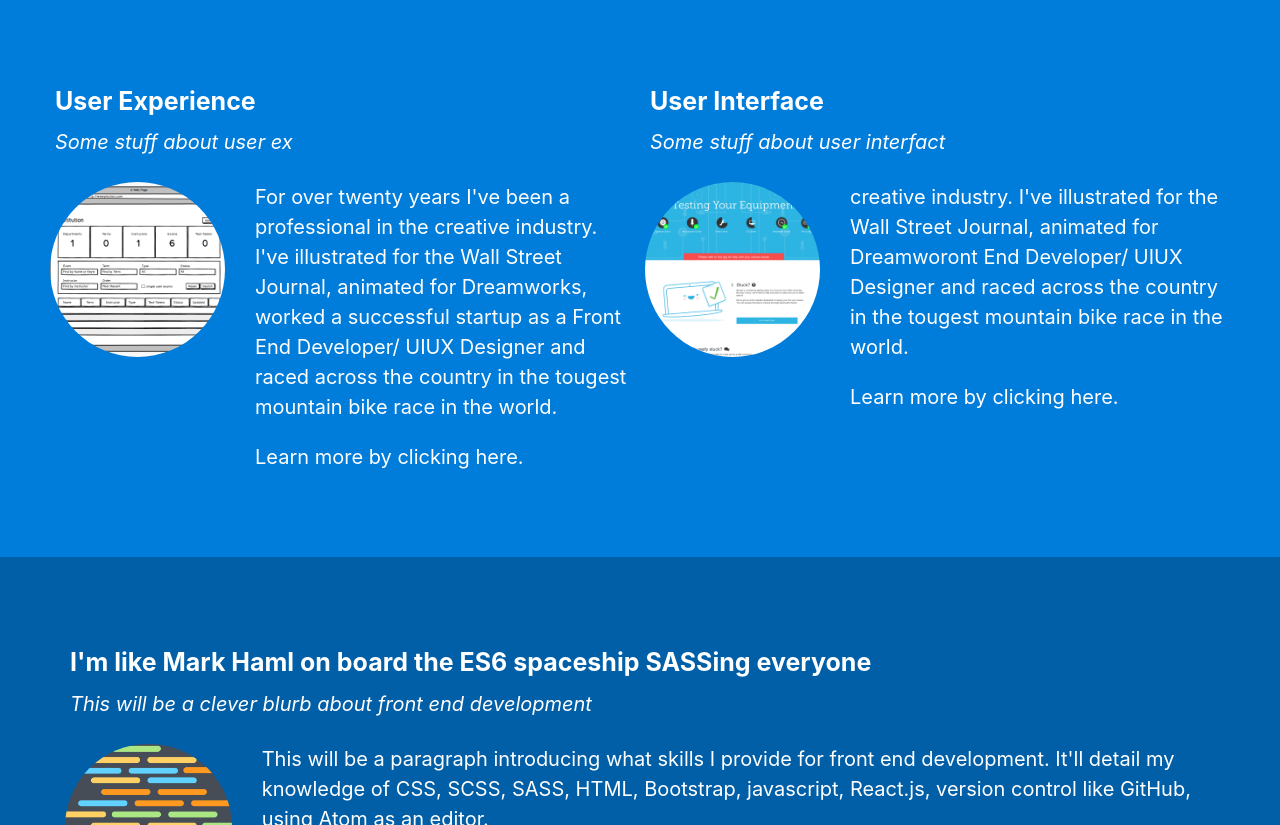
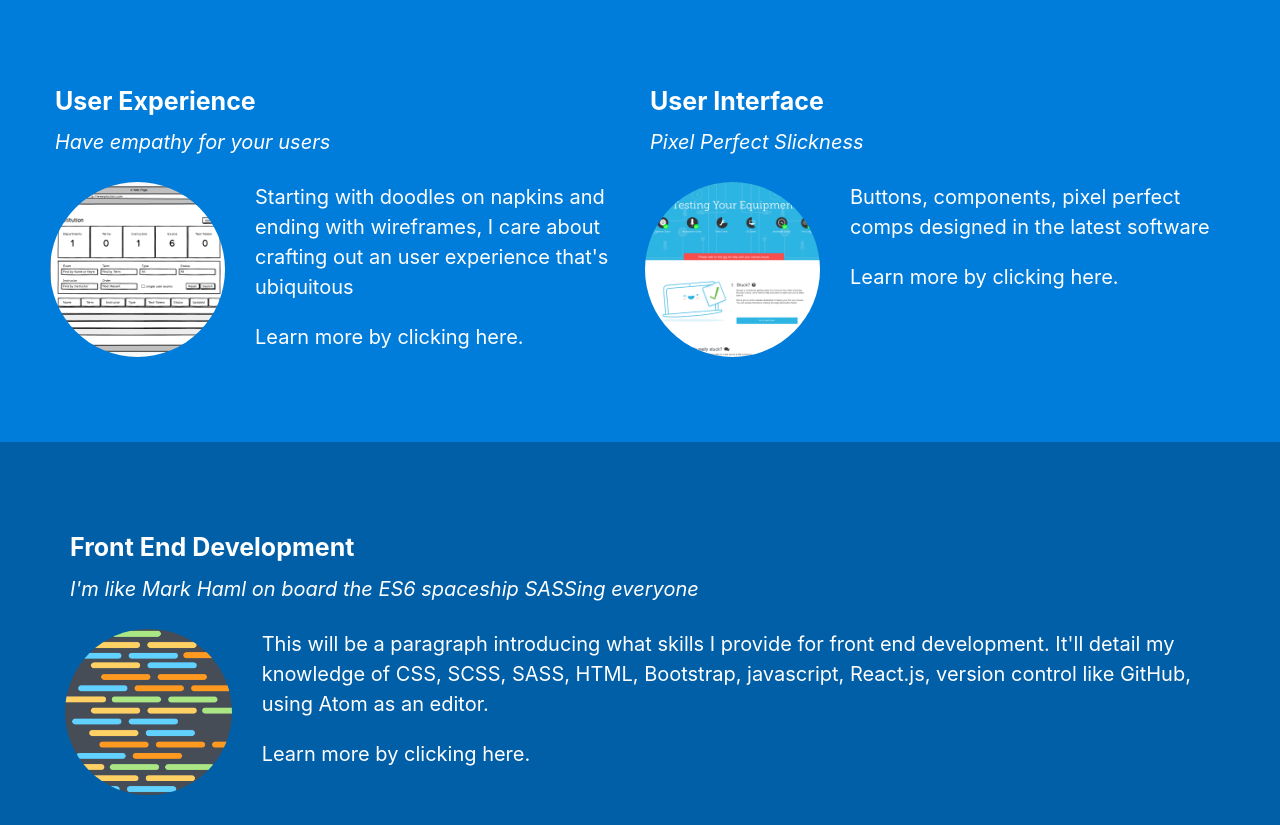
Before and after one commit to sThig/http-sthig.github.io, a Jekyll site: the page built from index.md, in a window 1280 px wide and 900 px high, scrolled down 829 px, cut to the strip 75-900 px from the top of the window. Built offline with Jekyll 4.4.1, drawn with Linux system fonts in a browser that asks for light colours; nearby versions of some CDN libraries; some of the changed text lies outside the part shown.

Commit message:
added in ui information, updated some copy

```diff
--- a/_layouts/home.html
+++ b/_layouts/home.html
@@ -33,9 +33,9 @@ layout: default
        section="code"
        title="UX"
        subtitle="User Experience"
-       blurb="Some stuff about user ex"
+       blurb="Have empathy for your users"
        image="iterations.png"
-       content="For over twenty years I've been a professional in the creative industry. I've illustrated for the Wall Street Journal, animated for Dreamworks, worked a successful startup as a Front End Developer/ UIUX Designer and raced across the country in the tougest mountain bike race in the world."
+       content="Starting with doodles on napkins and ending with wireframes, I care about crafting out an user experience that's ubiquitous"
        linktopage="design-ux.html" %}
   </div>
   <div class="col-lg-6">
@@ -45,8 +45,9 @@ layout: default
        section="code"
        title="UI"
        subtitle="User Interface"
-       blurb="Some stuff about user interfact"
-       image="testitout.png" content="creative industry. I've illustrated for the Wall Street Journal, animated for Dreamworont End Developer/ UIUX Designer and raced across the country in the tougest mountain bike race in the world."
+       blurb="Pixel Perfect Slickness"
+       image="testitout.png"
+       content="Buttons, components, pixel perfect comps designed in the latest software"
        linktopage="design-ui.html" %}
   </div>
 </div>
@@ -58,8 +59,8 @@ layout: default
       paragraph-size="10"
       section="code"
       title="Front End Development"
-      subtitle="I'm like Mark Haml on board the ES6 spaceship SASSing everyone"
-      blurb="This will be a clever blurb about front end development"
+      subtitle="Front End Development"
+      blurb="I'm like Mark Haml on board the ES6 spaceship SASSing everyone"
       image="code-illo.png"
       content="This will be a paragraph introducing what skills I provide for front end development. It'll detail my knowledge of CSS, SCSS, SASS, HTML, Bootstrap, javascript, React.js, version control like GitHub, using Atom as an editor."
       linktopage="code.html" %}
@@ -75,7 +76,7 @@ layout: default
         section="illustration"
         title="Illustration"
         subtitle="Illustration"
-        blurb="For over 20 years blah blah blah..."
+        blurb="From icon.svgs to full blown book covers"
         image="nuyu.jpg" content="For over twenty years I've been a professional in the creative industry. I've illustrated for the Wall Street Journal, animated for Dreamworks, worked a successful startup as a Front End Developer/ UIUX Designer and raced across the country in the tougest mountain bike race in the world."
         linktopage="illustration.html" %}
     </div>
@@ -86,9 +87,9 @@ layout: default
         section="animantion"
         title="Animation"
         subtitle="Animation"
-        blurb="I draw and I know things"
+        blurb="If a picture is worth a thousand words, animation is worth a million"
         image="kedi.gif"
-        content="I've illustrated for the Wall Street Journal, animated for Dreamworont End Developer/ UIUX Designer and raced across the country in the tougest mountain bike race in the world."
+        content="One of my favorite things to do is animate especially using vector animations and Adobe's After effects to create cutting edge gifs"
         linktopage="animation.html" %}
     </div>
   </div>
```
